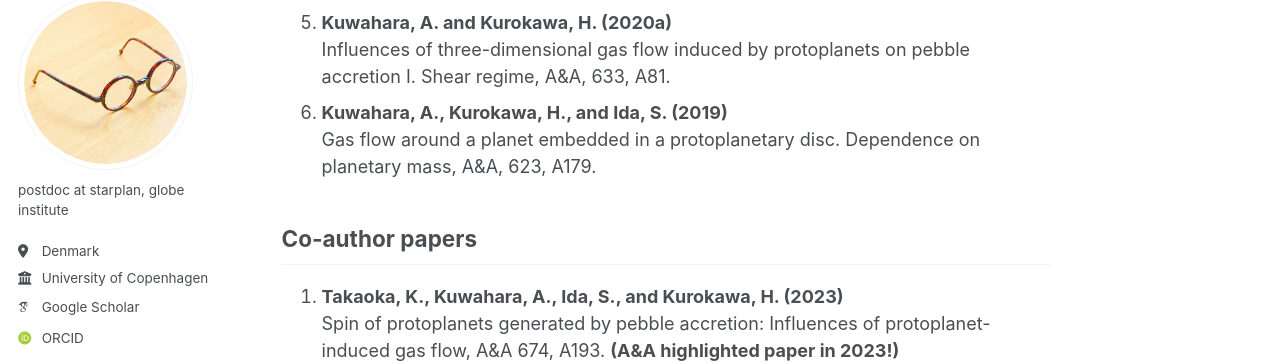
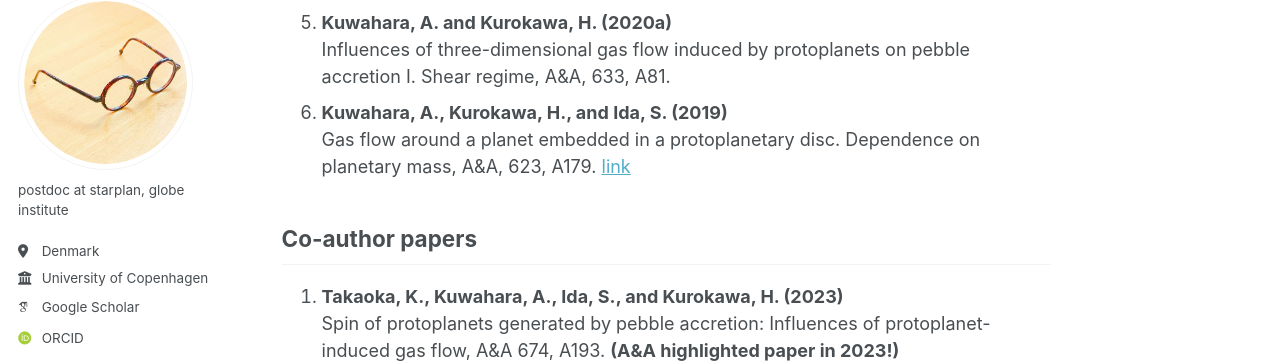
Before and after one commit to AyumuKuwahara/ayumukuwahara.github.io, a Jekyll site: the page built from _pages/publications.html, in a window 1280 px wide and 900 px high, scrolled down 544 px. Shown: the part 104-467 px from the top of the window. Built offline with Jekyll 4.4.1, drawn with Linux system fonts in a browser that asks for light colours; some web fonts are replaced.

Commit message:
Update publications.html

```diff
--- a/_pages/publications.html
+++ b/_pages/publications.html
@@ -25,7 +25,7 @@ author_profile: true
   <li><b>Kuwahara, A. and Kurokawa, H. (2020a)</b><br>
     Influences of three-dimensional gas flow induced by protoplanets on pebble accretion I. Shear regime, A&A, 633, A81.</li>
   <li><b>Kuwahara, A., Kurokawa, H., and Ida, S. (2019)</b><br>
-    Gas flow around a planet embedded in a protoplanetary disc. Dependence on planetary mass, A&A, 623, A179.</li>
+    Gas flow around a planet embedded in a protoplanetary disc. Dependence on planetary mass, A&A, 623, A179. <a href="https://www.aanda.org/articles/aa/abs/2019/03/aa33997-18/aa33997-18.html">link</a></li>
 </ol>
 
 <h2>Co-author papers</h2>
```
